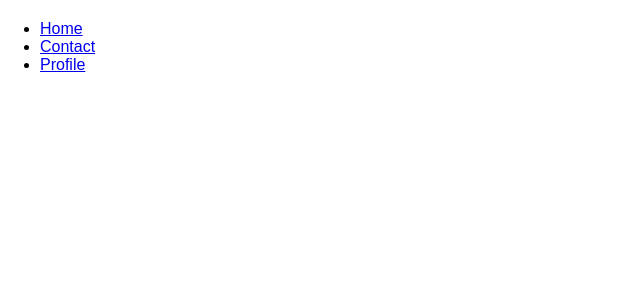
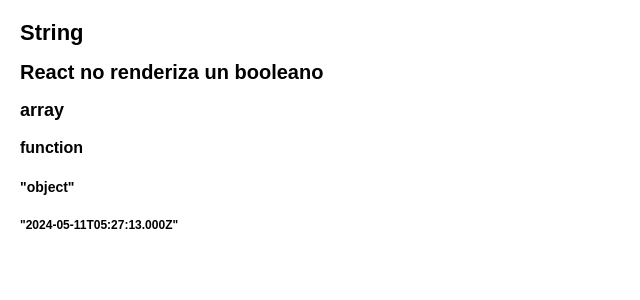
Before and after one commit to GustDevFreak/react-learning-project, a React (Create React App) app: page / in a window 1280 px wide. Shown: the top 300 px of the page, without its empty margins (0-640 px from the left). Built offline with nearby package versions, Linux system fonts and the light colour scheme.

Commit message:
variables in JSX

```diff
--- a/src/App.js
+++ b/src/App.js
@@ -1,30 +1,26 @@
-import { BrowserRouter as Router, Routes, Route, Link } from "react-router-dom";
-import Contact from "./pages/contact";
-import Profile from "./pages/profile";
+const String = 'String'
+const boolean = true
+const array = [1, 'array', true]
+const functionTest = () => 'function'
+const objectTest = { clave: 'object' }
+const date = new Date()
 
 function App() {
+
   return (
-    // Encapsula nuestro componentes y renderiza las rutas
-    <Router>
-      <div>
-        <ul>
-          <li>
-            <Link to="/">Home</Link>
-          </li>
-          <li>
-            <Link to="/contact">Contact</Link>
-          </li>
-          <li>
-            <Link to="/profile/kevin">Profile</Link>
-          </li>
-        </ul>
-      </div>
-      <Routes>
-        <Route path="/contact" element={<Contact />} />
-        {/* Definiendo una ruta dinamica */}
-        <Route path="/profile/:name" element={<Profile />} />
-      </Routes>
-    </Router>
+    <>
+      <h1>{String}</h1>
+
+      <h2>React no renderiza un booleano {boolean}</h2>
+
+      <h3>{array[1]}</h3>
+
+      <h4>{functionTest()}</h4>
+
+      <h5>{JSON.stringify(objectTest['clave'])}</h5>
+
+      <h6>{JSON.stringify(date)}</h6>
+    </>
   )
 }
 
--- a/src/pages/contact.js
+++ /dev/null
@@ -1,7 +0,0 @@
-export default function Contact() {
-    return (
-        <div>
-            <h4>Desde Contact</h4>
-        </div>
-    )
-}
--- a/src/pages/profile.js
+++ /dev/null
@@ -1,13 +0,0 @@
-// Importacion para recuperar informacion que se pasa por parametros en la ruta
-import { useParams } from "react-router-dom"
-
-export default function Profile() {
-    // Desestructurizando el parámetro `name`
-    const {name} = useParams();
-    return (
-        <div>
-            {/* Renderizando el parámetro `name` */}
-            <p>Profile {name} </p>
-        </div>
-    );
-}
```
Also changed, not shown: src/App.css (deleted, +0 -38 lines).
